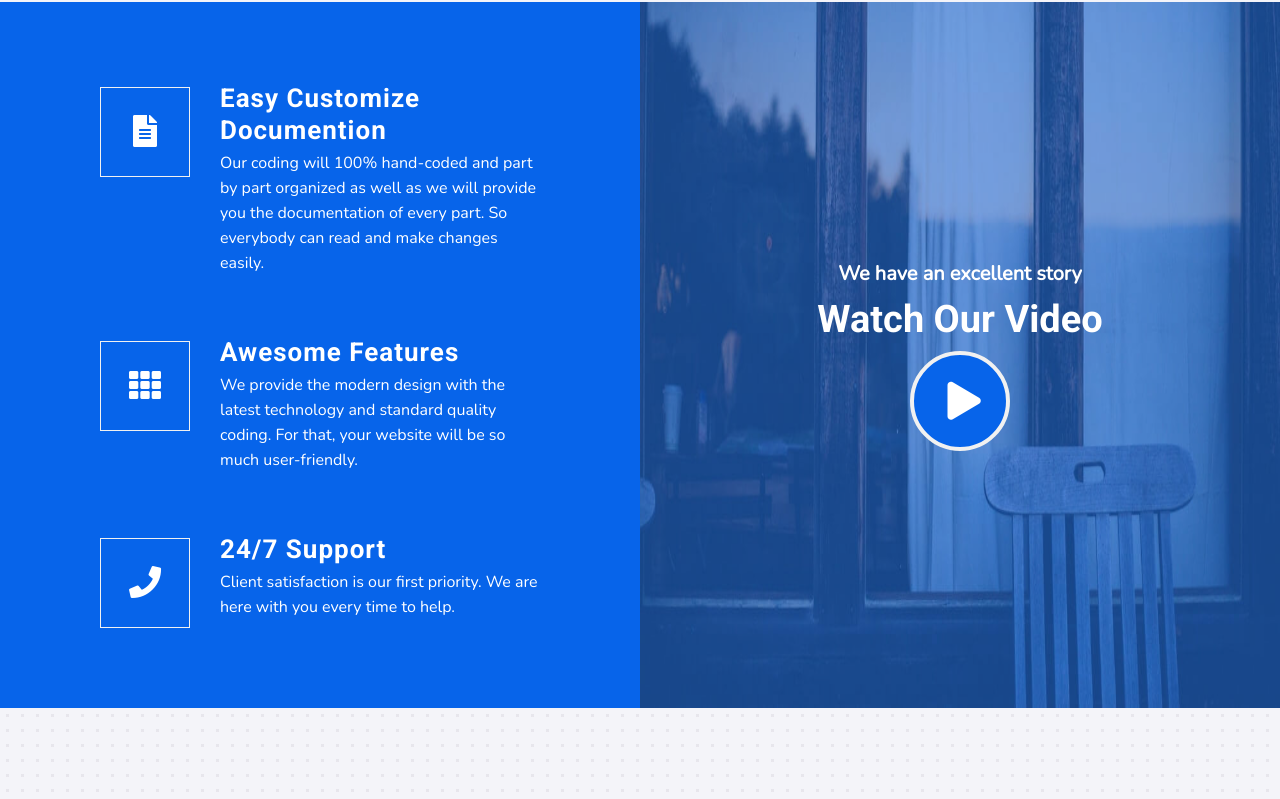
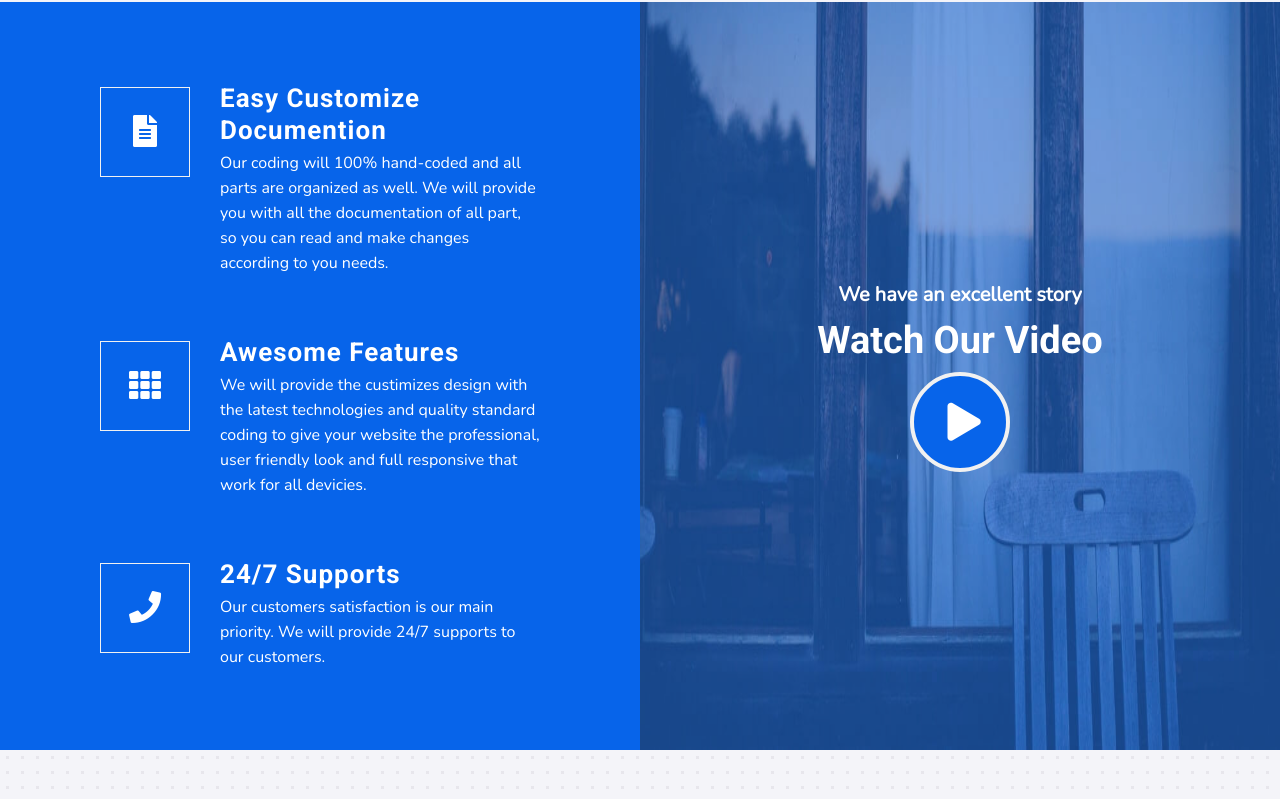
Before and after one commit to kancha05656/Business-Website, a React (Create React App) app: page / in a window 1280 px wide. Shown: the part 2660-3459 px from the top of the page. Built offline with nearby package versions, Linux system fonts and the light colour scheme.

Commit message:
Change app.js files

```diff
--- a/src/App.js
+++ b/src/App.js
@@ -247,10 +247,11 @@ class Home extends Component {
 
                                     <div className="video-features-content">
                                         <h4>Easy Customize Documention</h4>
-                                        <p>Our coding will 100% hand-coded and part by part organized as well as we will
-                                            provide you the
-                                            documentation of every part. So everybody can read and make changes
-                                            easily.</p>
+                                        <p>
+                                            Our coding will 100% hand-coded and all parts are organized as well. We will
+                                            provide you with all the documentation of all part, so you can read and make changes
+                                            according to you needs.
+                                          </p>
                                     </div>
                                 </div>
 
@@ -263,10 +264,10 @@ class Home extends Component {
 
                                     <div className="video-features-content">
                                         <h4>Awesome Features</h4>
-                                        <p>We provide the modern design with the latest technology and standard quality
-                                            coding. For that, your
-                                            website will be so
-                                            much user-friendly.</p>
+                                        <p>
+                                          We will provide the custimizes design with the latest technologies and quality standard
+                                          coding to give your website the professional, user friendly look and full responsive that work for all devicies.
+                                        </p>
                                     </div>
                                 </div>
 
@@ -278,9 +279,8 @@ class Home extends Component {
                                     </div>
 
                                     <div className="video-features-content">
-                                        <h4>24/7 Support</h4>
-                                        <p>Client satisfaction is our first priority. We are here with you every time to
-                                            help.</p>
+                                        <h4>24/7 Supports</h4>
+                                        <p>Our customers satisfaction is our main priority. We will provide 24/7 supports to our customers.</p>
                                     </div>
                                 </div>
 
--- a/src/Footer.js
+++ b/src/Footer.js
@@ -21,8 +21,7 @@ export default class Footer extends React.Component {
             <div className="footer-logo">
               <span><img src={logo} alt="logo"/></span>
             </div>
-            <p>We are here to provide a professional services for your business. Contact us anytime. We are friendly to
-              support you.</p>
+            <p>We are here to provide a professional services for you to Globalize your business with our innovation. Contact us to talk about your project.</p>
             <ul className="footer-social-list">
               <li><a target="_blank" rel="noopener noreferrer" href="https://www.facebook.com/webapprevolutions"><i className="fab fa-facebook-f"></i></a></li>
               <li><a target="_blank" rel="noopener noreferrer" href="https://twitter.com/WebappR"><i className="fab fa-twitter"></i></a></li>
@@ -59,7 +58,7 @@ export default class Footer extends React.Component {
                   <p>West Jolly Road<br/>Lansing, Michigan </p>
                 </li>
                 <li> <i className="fas fas fa-envelope"></i>
-                  <p>webapprevolution2020@gmail.com</p>
+                  <p>webapprevolutions@gmail.com</p>
                   {/*<p>familiarit.star@gmail.com</p>*/}
                 </li>
                 <li> <i className="fas fas fa-phone"></i>
```
